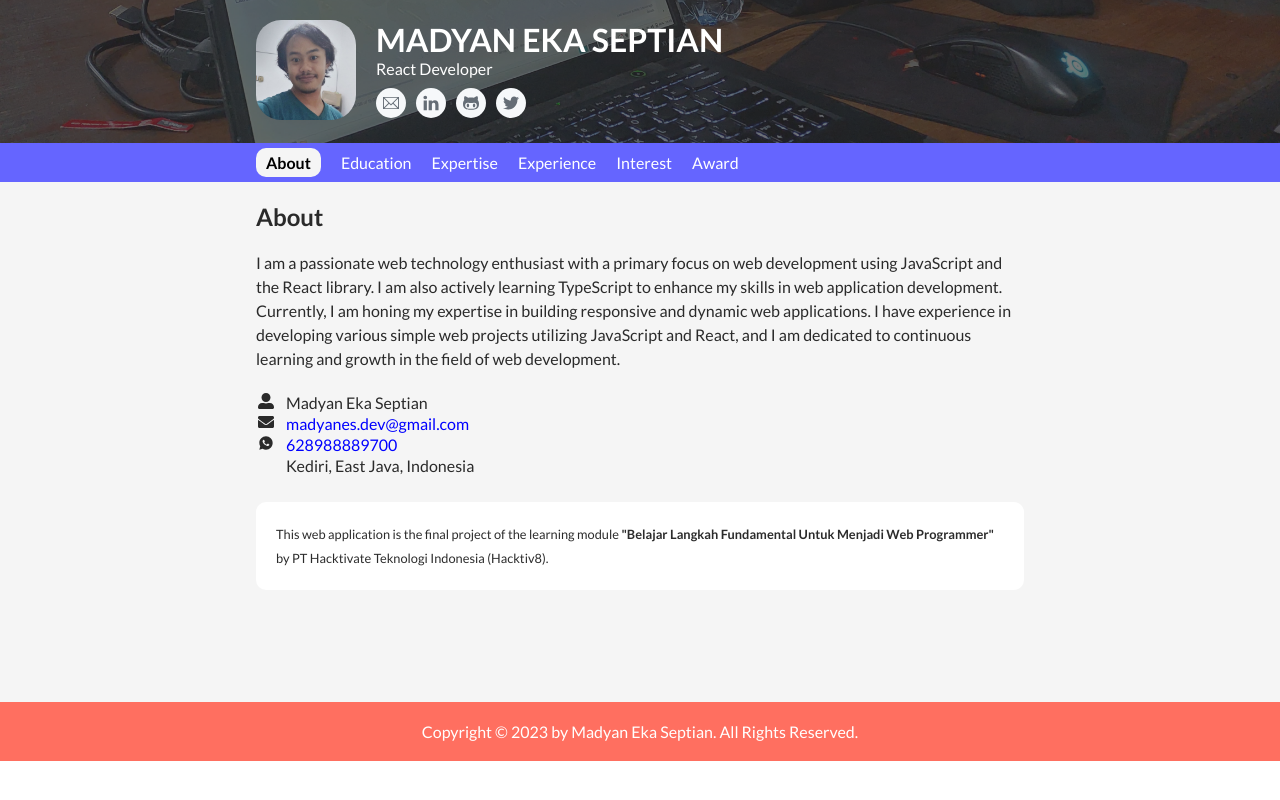
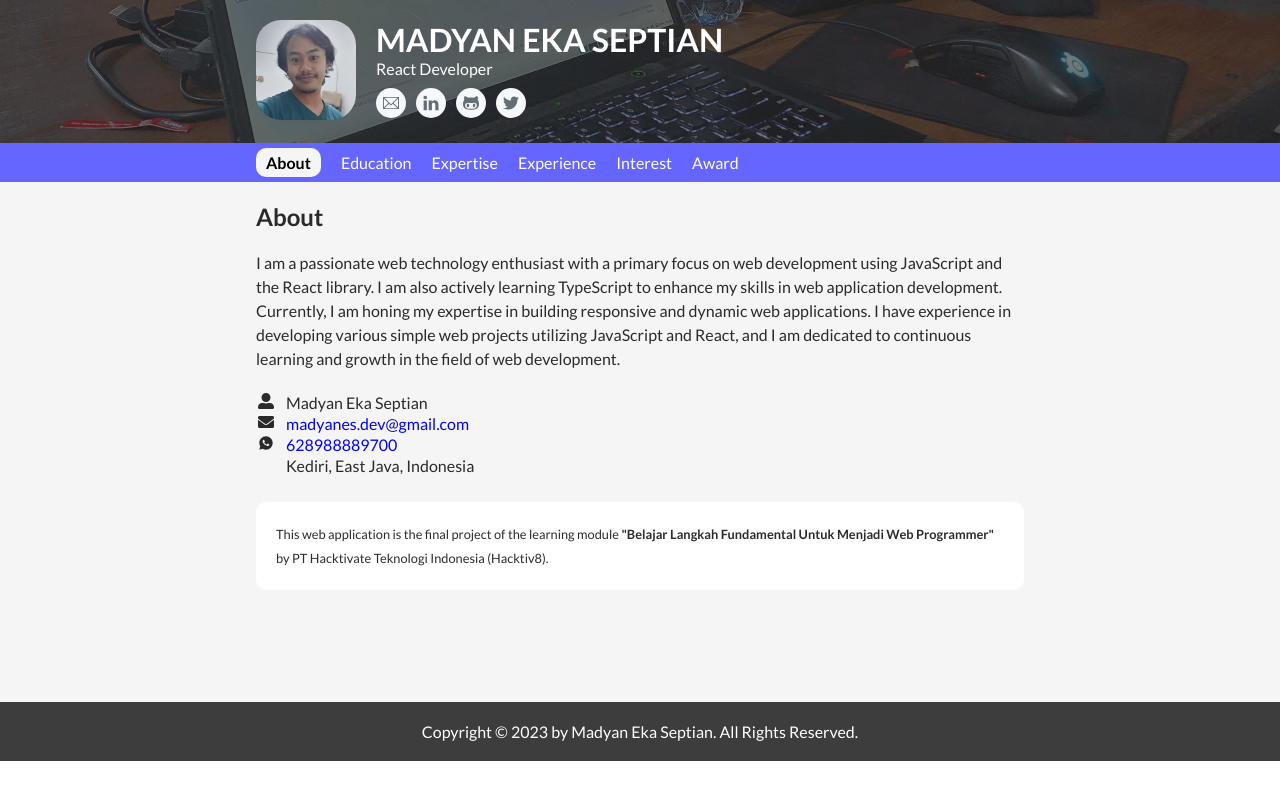
Before and after one commit to madyanes/cv-prakerja-hacktiv8, a React (Vite) app: page / in a window 1280 px wide. Built offline with nearby package versions, Linux system fonts and the light colour scheme; some icons are missing.

Commit message:
Adjust background color of site footer

```diff
--- a/src/App.css
+++ b/src/App.css
@@ -51,7 +51,7 @@ body {
 }
 
 #root > footer {
-  background-color: #ff230ba6;
+  background-color: #000000c2;
   padding-block: 20px;
   color: white;
   text-align: center;
```
